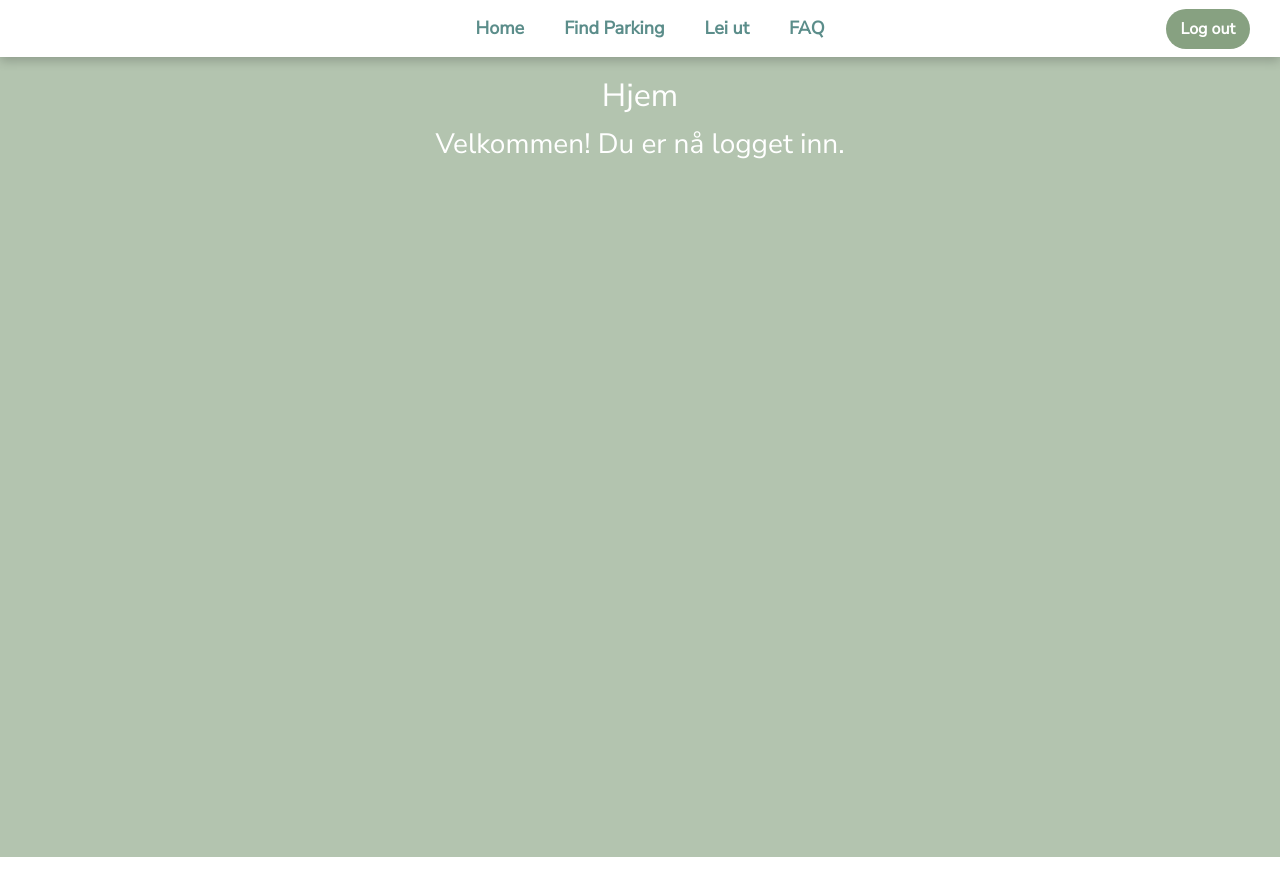
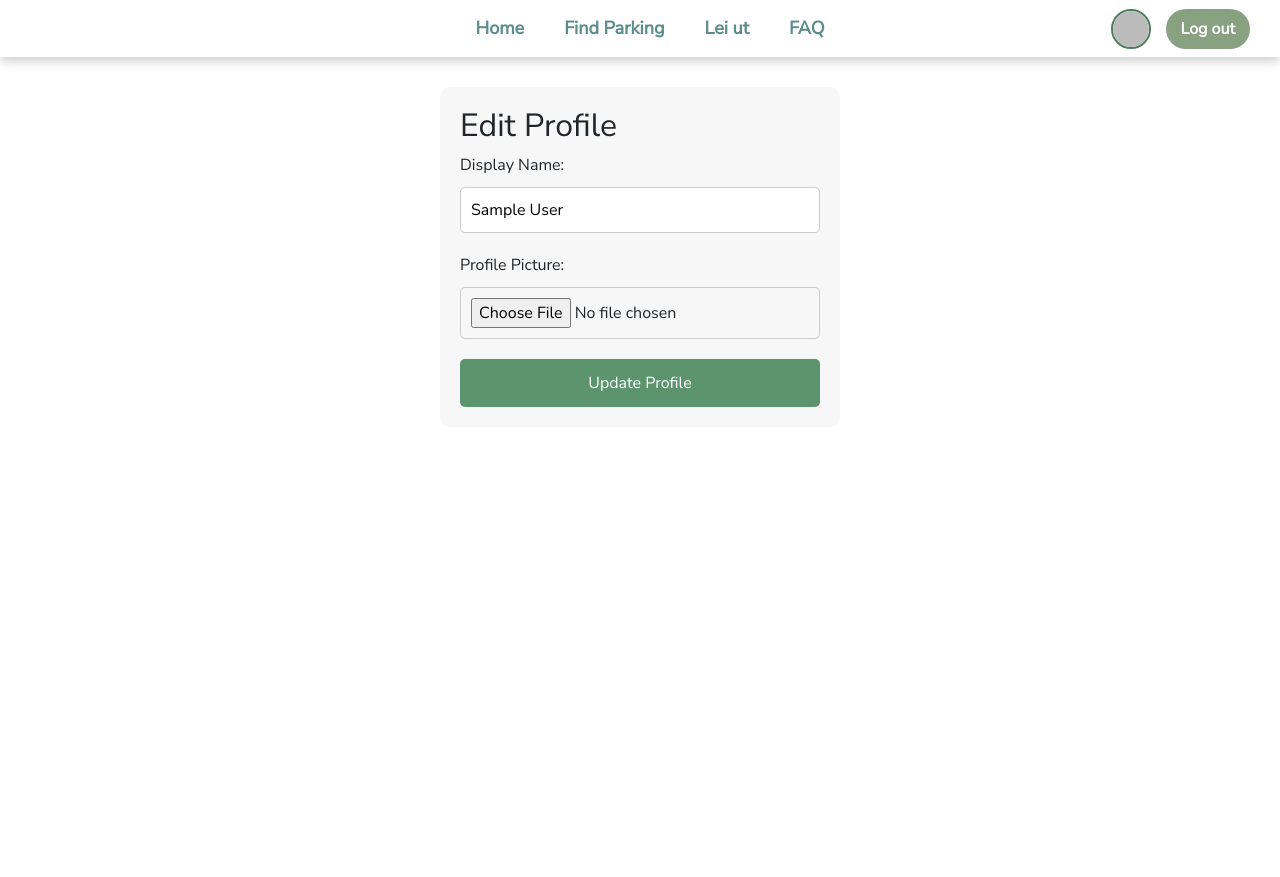
Before and after one commit to Marisolos/APP200v-Team-08, a Vue app in the folder my-parking-app/: page /edit-profile in a window 1280 px wide. Before the commit this address led to /home. After the commit the page ends 800 px from the top, so only its background shows below. Built offline with nearby package versions, Linux system fonts and the light colour scheme; no server answers; sample sign-in values are in the browser's storage.

Commit message:
Added edit profile page and butto in the nav bar. more to be changed later

```diff
--- a/my-parking-app/src/App.vue
+++ b/my-parking-app/src/App.vue
@@ -7,18 +7,24 @@
         <router-link to="/lei-ut" v-if="user">Lei ut</router-link>
         <router-link to="/faq" v-if="user">FAQ</router-link>
       </div>
-      <button @click="logout" v-if="user" class="logout-btn">Log out</button>
+
+      <!-- 👤 Profile Picture & Log Out Button -->
+      <div class="right-controls" v-if="user">
+        <router-link to="/edit-profile" class="profile-link">
+          <img :src="user.photoURL || defaultAvatar" alt="Profile" class="profile-img" />
+        </router-link>
+        <button @click="logout" class="logout-btn">Log out</button>
+      </div>
     </nav>
 
-    <!-- ✅ Always render the router-view -->
     <router-view />
   </div>
 </template>
 
-
 <script>
 import { getAuth, onAuthStateChanged, signOut } from "firebase/auth";
-import router from './router'; // Adjust if your router file is located elsewhere
+import router from './router';
+import defaultAvatar from "@/assets/default-user.png"; // 🔁 Make sure this file exists
 
 export default {
   name: "App",
@@ -26,6 +32,7 @@ export default {
     return {
       user: null,
       isReady: false,
+      defaultAvatar
     };
   },
   created() {
@@ -34,7 +41,6 @@ export default {
       this.user = user;
       this.isReady = true;
 
-    // ✅ Add this block inside the onAuthStateChanged callback:
       if (this.$route && this.$route.path === "/login" && user) {
         this.$router.push("/home");
       }
@@ -46,31 +52,29 @@ export default {
       await signOut(auth);
       this.user = null;
       router.push("/login");
-    },
-  },
+    }
+  }
 };
 </script>
-
 
 <style scoped>
 .navbar {
   display: flex;
-  justify-content: center; /* ✅ Center the links */
+  justify-content: center;
   align-items: center;
   padding: 15px 30px;
   background-color: white;
   box-shadow: 0px 4px 10px rgba(0, 0, 0, 0.2);
   font-family: "Nunito Sans", sans-serif;
-  position: relative; /* ✅ Allows absolute positioning inside */
+  position: relative;
 }
 
-/* ✅ Keep previous navbar link styling */
 .navbar a {
-  color: #5B8D8A; /* ✅ Keep the same color */
+  color: #5B8D8A;
   text-decoration: none;
   font-size: 18px;
   font-weight: 600;
-  margin-left: 20px; /* ✅ Space between links */
+  margin-left: 20px;
   transition: color 0.3s ease-in-out;
 }
 
@@ -78,18 +82,33 @@ export default {
   color: black;
 }
 
-/* ✅ Wrapper for links to center them */
 .nav-links {
   display: flex;
-  gap: 20px; /* ✅ Space between links */
+  gap: 20px;
 }
 
-/* ✅ Logout Button (Positioned on the Right) */
+/* 🔗 Right side: profile + logout */
+.right-controls {
+  position: absolute;
+  top: 50%;
+  right: 30px;
+  display: flex;
+  align-items: center;
+  gap: 15px;
+  transform: translateY(-50%);
+}
+
+/* 👤 Profile Picture */
+.profile-img {
+  width: 40px;
+  height: 40px;
+  border-radius: 50%;
+  object-fit: cover;
+  border: 2px solid #4d7c5c;
+}
+
+/* 🔘 Log out Button */
 .logout-btn {
-  position: absolute;
-  right: 30px; /* ✅ Aligns to the right */
-  top: 50%;
-  transform: translateY(-50%);
   background-color: #87A181;
   color: white;
   border: none;
@@ -104,5 +123,4 @@ export default {
 .logout-btn:hover {
   background-color: #FED28D;
 }
-
 </style>
--- a/my-parking-app/src/router.js
+++ b/my-parking-app/src/router.js
@@ -5,6 +5,7 @@ import Home from "@/views/Home.vue";
 import FindParking from "@/views/FindParking.vue";
 import RentOut from "@/views/RentOut.vue";
 import FAQ from "@/views/FAQ.vue";
+import EditProfile from '@/views/EditProfile.vue';
 
 const routes = [
   { path: "/login", component: Login },
@@ -12,7 +13,12 @@ const routes = [
   { path: "/finn-parkering", component: FindParking, meta: { requiresAuth: true } },
   { path: "/lei-ut", component: RentOut, meta: { requiresAuth: true } },
   { path: "/faq", component: FAQ, meta: { requiresAuth: true } },
-  { path: "/:pathMatch(.*)*", redirect: "/login" }
+  { path: "/:pathMatch(.*)*", redirect: "/login" },
+  { path: "/edit-profile",
+    name: "EditProfile",
+    component: EditProfile }
+
+
 ];
 
 const router = createRouter({
--- /dev/null
+++ b/my-parking-app/src/views/EditProfile.vue
@@ -0,0 +1,126 @@
+<template>
+  <div class="edit-profile-container">
+    <h2>Edit Profile</h2>
+
+    <form @submit.prevent="updateProfile">
+      <label for="displayName">Display Name:</label>
+      <input type="text" v-model="displayName" id="displayName" />
+
+      <label for="photo">Profile Picture:</label>
+      <input type="file" @change="onFileChange" id="photo" />
+
+      <button type="submit">Update Profile</button>
+    </form>
+
+    <div class="preview" v-if="previewUrl">
+      <h4>New Profile Picture Preview:</h4>
+      <img :src="previewUrl" alt="Preview" class="preview-img" />
+    </div>
+  </div>
+</template>
+
+<script>
+import { getAuth, updateProfile } from "firebase/auth";
+
+export default {
+  name: "EditProfile",
+  data() {
+    return {
+      user: null,
+      displayName: "",
+      photoFile: null,
+      previewUrl: null
+    };
+  },
+  mounted() {
+    const auth = getAuth();
+    this.user = auth.currentUser;
+    if (this.user) {
+      this.displayName = this.user.displayName || "";
+    }
+  },
+  methods: {
+    onFileChange(e) {
+      const file = e.target.files[0];
+      this.photoFile = file;
+
+      if (file) {
+        this.previewUrl = URL.createObjectURL(file);
+      }
+    },
+    async updateProfile() {
+      try {
+        const updates = {};
+        const user = this.user;
+
+        if (user.displayName !== this.displayName) {
+          updates.displayName = this.displayName;
+        }
+
+        if (this.photoFile) {
+          const reader = new FileReader();
+          reader.onloadend = async () => {
+            updates.photoURL = reader.result;
+
+            await updateProfile(user, updates);
+            alert("Profile updated!");
+          };
+          reader.readAsDataURL(this.photoFile);
+        } else {
+          await updateProfile(user, updates);
+          alert("Profile updated!");
+        }
+
+      } catch (err) {
+        console.error("Error updating profile:", err);
+        alert("Failed to update profile.");
+      }
+    }
+  }
+};
+</script>
+
+<style scoped>
+.edit-profile-container {
+  max-width: 400px;
+  margin: 30px auto;
+  padding: 20px;
+  background-color: #f7f7f7;
+  border-radius: 10px;
+  font-family: "Nunito Sans", sans-serif;
+}
+
+input[type="text"],
+input[type="file"] {
+  width: 100%;
+  margin: 10px 0 20px;
+  padding: 10px;
+  border: 1px solid #ccc;
+  border-radius: 5px;
+}
+
+button {
+  background-color: #5c946e;
+  color: white;
+  border: none;
+  padding: 12px 20px;
+  cursor: pointer;
+  border-radius: 5px;
+  width: 100%;
+}
+
+button:hover {
+  background-color: #4d7c5c;
+}
+
+.preview {
+  margin-top: 20px;
+  text-align: center;
+}
+
+.preview-img {
+  max-width: 100%;
+  border-radius: 8px;
+  margin-top: 10px;
+}
+</style>
```
Also changed, not shown: my-parking-app/src/assets/default-user.png (added). Lines whose indentation alone changed are shown as unchanged.
